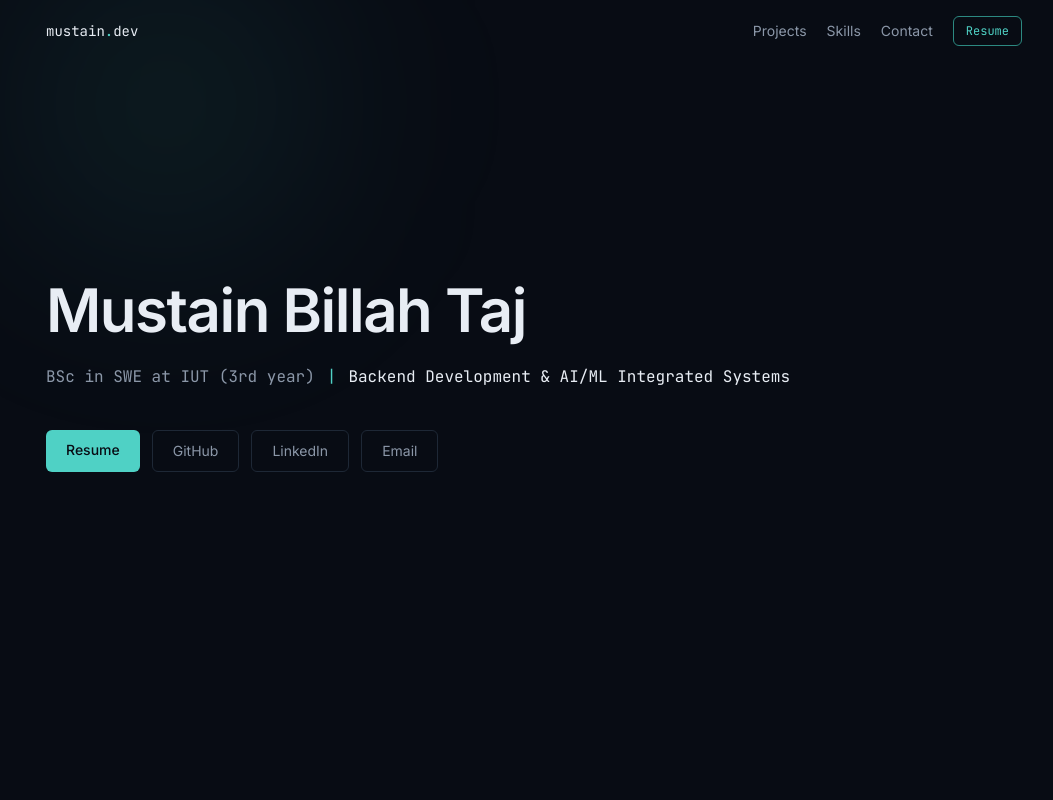
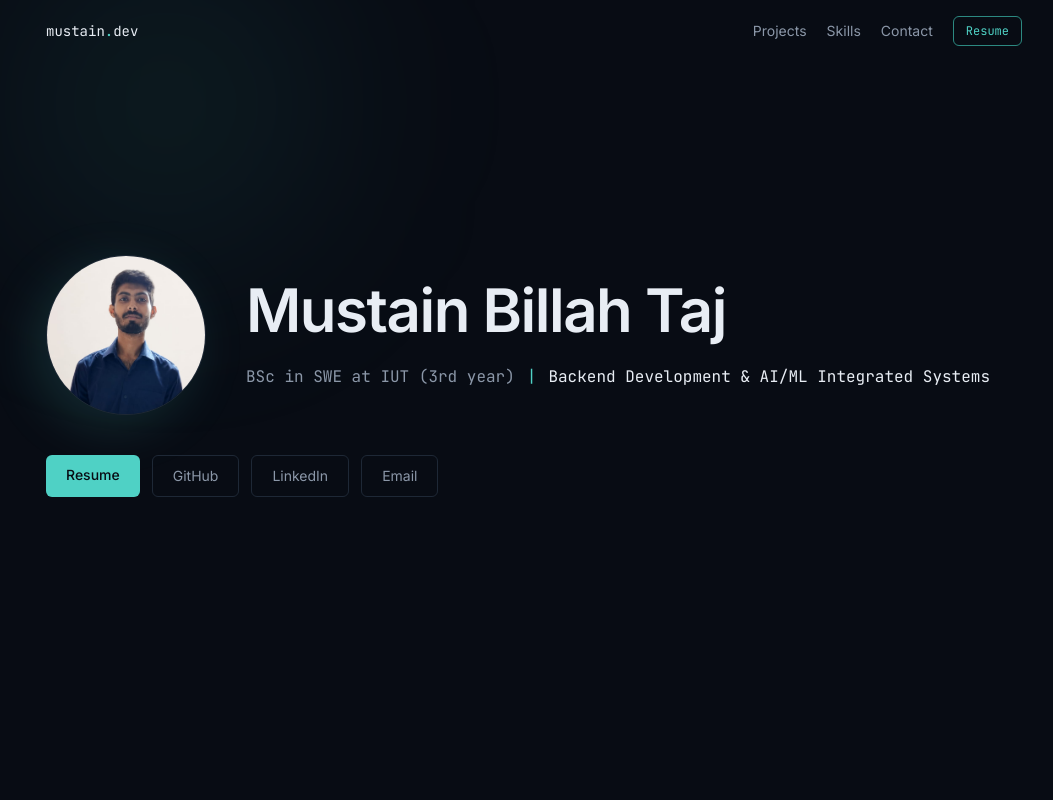
Before and after one commit to Mustain98/portfolio, a Next.js app: page / in a window 1280 px wide. Shown: the top 800 px of the page, without its empty margins (106-1159 px from the left). Built offline with nearby package versions, Linux system fonts and the light colour scheme.

Commit message:
Refactor code structure for improved readability and maintainability

```diff
--- a/components/Hero.tsx
+++ b/components/Hero.tsx
@@ -1,3 +1,4 @@
+import Image from "next/image";
 import { profile } from "@/data/profile";
 
 const actions = [
@@ -16,12 +17,29 @@ export function Hero() {
         className="pointer-events-none absolute -top-10 left-0 h-72 w-72 rounded-full bg-accent/10 blur-[110px]"
       />
 
-      <h1 className="relative text-4xl font-semibold tracking-tight sm:text-6xl">
+      <div className="relative flex flex-col items-start gap-8 sm:flex-row sm:items-center sm:gap-10">
+        <div className="relative shrink-0">
+          <div
+            aria-hidden
+            className="pointer-events-none absolute inset-0 -z-10 -translate-x-3 translate-y-3 rounded-full bg-accent/15 blur-xl"
+          />
+          <Image
+            src={profile.avatar}
+            alt={profile.name}
+            width={176}
+            height={176}
+            priority
+            className="h-32 w-32 rounded-full border border-border object-cover object-top sm:h-40 sm:w-40"
+          />
+        </div>
+
+        <div className="flex-1">
+          <h1 className="text-4xl font-semibold tracking-tight sm:text-6xl">
             {profile.name}
           </h1>
 
           {/* the tagline is one string in the data; the pipes become the visual rhythm */}
-      <p className="relative mt-6 flex max-w-3xl flex-wrap items-center gap-x-3 gap-y-1 font-mono text-sm leading-relaxed sm:text-base">
+          <p className="mt-6 flex max-w-3xl flex-wrap items-center gap-x-3 gap-y-1 font-mono text-sm leading-relaxed sm:text-base">
             {profile.tagline.split("|").map((part, i) => (
               <span key={part} className="flex items-center gap-3">
                 {i > 0 && <span className="text-accent">|</span>}
@@ -29,6 +47,8 @@ export function Hero() {
               </span>
             ))}
           </p>
+        </div>
+      </div>
 
       <div className="relative mt-10 flex flex-wrap gap-3">
         {actions.map((action) => (
--- a/data/profile.ts
+++ b/data/profile.ts
@@ -10,6 +10,7 @@ export const profile = {
   linkedin: "https://www.linkedin.com/in/mustain-billah-taj-958578228/",
   github: "https://github.com/Mustain98",
   resume: "/CV.pdf",
+  avatar: "/profile.jpeg",
 } as const;
 
 export const skillGroups: { label: string; skills: string[] }[] = [
```
Also changed, not shown: public/profile.jpeg (added), 1 other file (tests, documents, lock files or other folders). Lines whose indentation alone changed are shown as unchanged.
